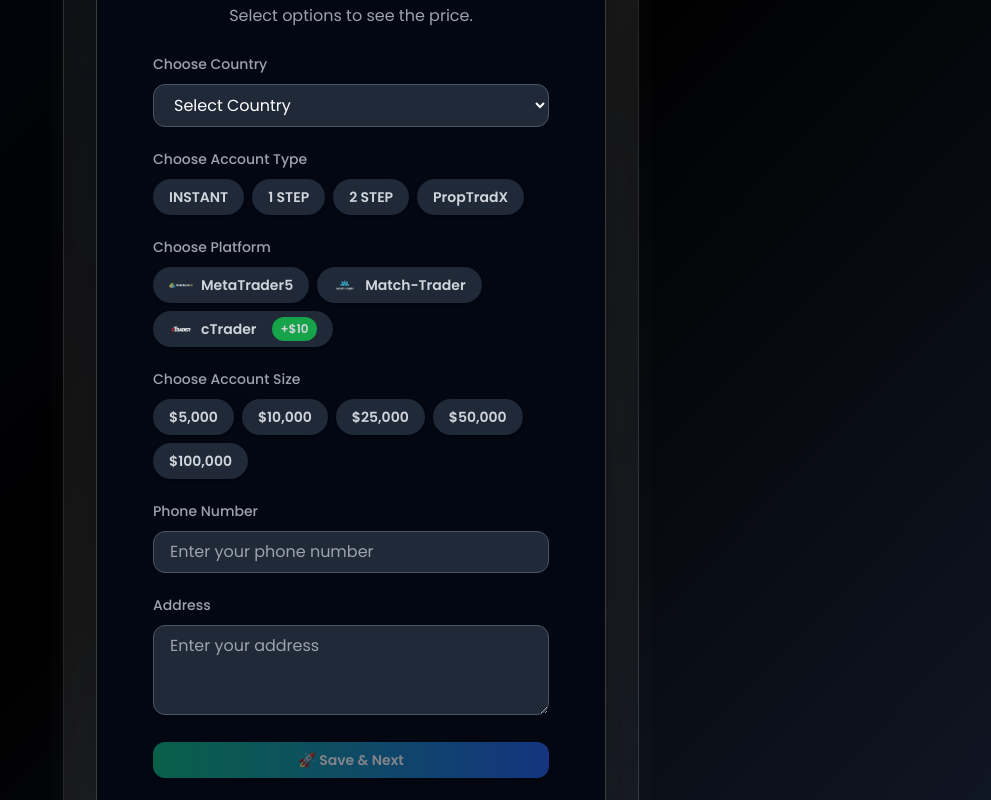
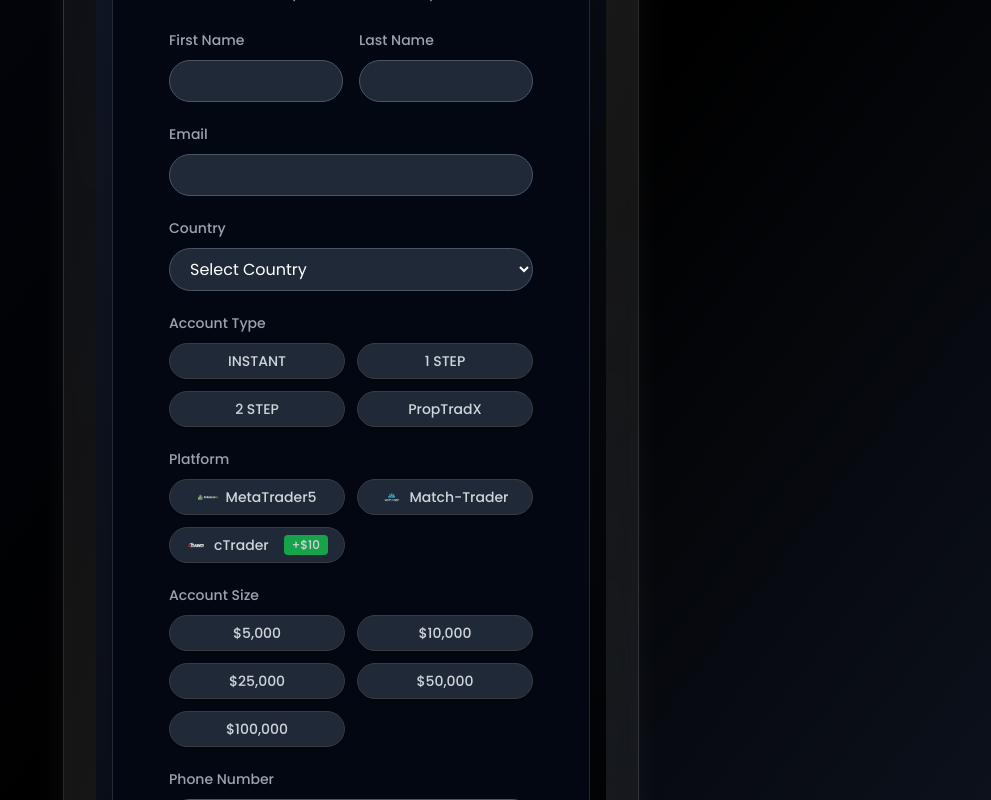
Before and after one commit to Praxxav/PropTradx, a Next.js app: page /Challenge-Form in a window 1280 px wide. Shown: the part 360-1160 px from the top of the page, without its empty margins (289-1280 px from the left). Built offline with nearby package versions, Linux system fonts and the light colour scheme.

Commit message:
minor errors

```diff
--- a/package.json
+++ b/package.json
@@ -38,8 +38,9 @@
     "dotenv": "^16.4.7",
     "express": "^4.21.2",
     "framer-motion": "^12.11.0",
+    "js-cookie": "^3.0.5",
     "lucide-react": "^0.475.0",
-    "next": "15.1.6",
+    "next": "^15.3.2",
     "next-auth": "^4.24.11",
     "next-themes": "^0.4.6",
     "razorpay": "^2.9.5",
--- a/src/app/Challenge-Form/page.tsx
+++ b/src/app/Challenge-Form/page.tsx
@@ -1,4 +1,5 @@
 "use client";
+
 import React, { useState } from "react";
 import ConfigureForm from "@/components/ConfigureForm";
 import VerifyForm from "@/components/VerifyForm";
@@ -10,12 +11,12 @@
 
   const handleNext = () => {
     if (currentStep < 3) {
-      setCurrentStep(currentStep + 1);
+      setCurrentStep((prev) => prev + 1);
     }
   };
 
   return (
-    <div className="min-h-screen border-white bg-gradient-to-br from-gray-950 via-black to-gray-900 flex flex-col justify-start items-center py-20 px-4">
+    <div className="min-h-screen bg-gradient-to-br from-gray-950 via-black to-gray-900 flex flex-col items-center py-20 px-4">
       {/* Progress Bar */}
       <motion.div
         initial={{ opacity: 0, y: -10 }}
@@ -51,7 +52,7 @@
               exit={{ opacity: 0, x: 20 }}
               transition={{ duration: 0.4 }}
             >
-              <VerifyForm  />
+              <VerifyForm />
             </motion.div>
           )}
         </AnimatePresence>
--- a/src/app/dashboard/page.tsx
+++ b/src/app/dashboard/page.tsx
@@ -2,7 +2,7 @@
 
 
 import { SectionCards } from "@/components/section-cards"
-import { SiteHeader } from "@/components/site-header"
+import SiteHeader from "@/components/site-header"
 import { SidebarInset, SidebarProvider } from "@/components/ui/sidebar"
 
 export const dynamic = "force-dynamic";
--- a/src/components/ConfigureForm.tsx
+++ b/src/components/ConfigureForm.tsx
@@ -21,6 +21,9 @@
 export default function ConfigureForm({ onNext }: ConfigureFormProps) {
   const [data, setData] = useState<Data | null>(null);
   const [form, setForm] = useState({
+    firstName: "",
+    lastName: "",
+    email: "",
     country: "",
     accountType: "",
     platform: "",
@@ -28,11 +31,12 @@
     phoneNumber: "",
     address: "",
     price: "",
+    termsAccepted: false,
   });
   const [price, setPrice] = useState<number | null>(null);
 
-  const handleNext  = async () => {
-    const formWithPrice = { ...form, price: price ?? 0, address: form.address ?? "" };
+  const handleNext = async () => {
+    const formWithPrice = { ...form, price: price ?? 0 };
     localStorage.setItem("formData", JSON.stringify(formWithPrice));
     try {
       await fetch("/api/users", {
@@ -44,7 +48,7 @@
         body: JSON.stringify(formWithPrice),
       });
     } catch (error) {
-        console.error("Error saving form data", error);
+      console.error("Error saving form data", error);
     }
     onNext();
   };
@@ -77,26 +81,56 @@
       initial={{ opacity: 0, y: 20 }}
       animate={{ opacity: 1, y: 0 }}
       transition={{ duration: 0.6, ease: "easeOut" }}
-      className="flex justify-center items-center min-h-screen pt-16 bg-gradient-to-br from-gray-900 to-black"
+      className="flex justify-center items-start min-h-screen py-10 px-4 bg-gradient-to-br from-gray-900 to-black"
     >
-      <Card className="w-full max-w-xl p-8 text-white shadow-2xl rounded-3xl bg-gray-950">
+      <Card className="w-full max-w-3xl p-6 sm:p-8 text-white shadow-2xl rounded-lg bg-gray-950 border border-gray-800">
         <CardHeader>
           <CardTitle className="text-center text-3xl font-bold mb-4 text-white">
             Configure Your Account
           </CardTitle>
-          <p className="text-gray-400 text-center mb-6">
-            Select options to see the price.
-          </p>
+          <p className="text-gray-400 text-center mb-6">Select options to see the price.</p>
         </CardHeader>
 
         <CardContent className="flex flex-col space-y-5">
+          {/* Personal Info */}
+          <div className="grid grid-cols-1 sm:grid-cols-2 gap-4">
+            <div className="space-y-2">
+              <Label className="text-gray-400">First Name</Label>
+              <input
+                type="text"
+                value={form.firstName}
+                onChange={(e) => setForm({ ...form, firstName: e.target.value })}
+                className="w-full border border-gray-600 rounded-md px-4 py-2 bg-gray-800 text-white"
+              />
+            </div>
+            <div className="space-y-2">
+              <Label className="text-gray-400">Last Name</Label>
+              <input
+                type="text"
+                value={form.lastName}
+                onChange={(e) => setForm({ ...form, lastName: e.target.value })}
+                className="w-full border border-gray-600 rounded-md px-4 py-2 bg-gray-800 text-white"
+              />
+            </div>
+          </div>
+
+          <div className="space-y-2">
+            <Label className="text-gray-400">Email</Label>
+            <input
+              type="email"
+              value={form.email}
+              onChange={(e) => setForm({ ...form, email: e.target.value })}
+              className="w-full border border-gray-600 rounded-md px-4 py-2 bg-gray-800 text-white"
+            />
+          </div>
+
           {/* Country Selection */}
           <div className="space-y-2">
-            <Label className="text-gray-400">Choose Country</Label>
+            <Label className="text-gray-400">Country</Label>
             <select
               value={form.country}
               onChange={(e) => setForm({ ...form, country: e.target.value })}
-              className="w-full border border-gray-600 rounded-xl px-4 py-2 bg-gray-800 text-white placeholder-gray-400 focus:outline-none focus:ring-2 focus:ring-blue-500 transition-all duration-300"
+              className="w-full border border-gray-600 rounded-md px-4 py-2 bg-gray-800 text-white"
             >
               <option value="">Select Country</option>
               {data.countries.map((c) => (
@@ -109,15 +143,16 @@
 
           {/* Account Type */}
           <div className="space-y-2">
-            <Label className="text-gray-400">Choose Account Type</Label>
-            <div className="flex flex-wrap gap-2">
+            <Label className="text-gray-400">Account Type</Label>
+            <div className="grid grid-cols-2 gap-3">
               {data.accountTypes.map((a) => (
                 <Button
                   key={a.type}
+                  variant="outline"
                   onClick={() => setForm({ ...form, accountType: a.type })}
-                  className={`px-4 py-2 rounded-full font-semibold transition-all duration-300 transform ${
+                  className={`w-full rounded-md ${
                     form.accountType === a.type
-                      ? "bg-gradient-to-r from-blue-500 to-indigo-600 text-white scale-105 shadow-lg"
+                      ? "bg-blue-600 text-white border-blue-600"
                       : "bg-gray-800 text-gray-300 hover:bg-gray-700"
                   }`}
                 >
@@ -129,28 +164,23 @@
 
           {/* Platform */}
           <div className="space-y-2">
-            <Label className="text-gray-400">Choose Platform</Label>
-            <div className="flex flex-wrap gap-2">
+            <Label className="text-gray-400">Platform</Label>
+            <div className="grid grid-cols-2 gap-3">
               {data.platforms.map((p) => (
                 <Button
                   key={p.name}
+                  variant="outline"
                   onClick={() => setForm({ ...form, platform: p.name })}
-                  className={`flex items-center gap-2 px-4 py-2 rounded-full font-semibold transition-all duration-300 transform ${
+                  className={`w-full flex items-center gap-2 rounded-md ${
                     form.platform === p.name
-                      ? "bg-gradient-to-r from-purple-500 to-pink-500 text-white scale-105 shadow-lg"
+                      ? "bg-pink-600 text-white border-pink-600"
                       : "bg-gray-800 text-gray-300 hover:bg-gray-700"
                   }`}
                 >
-                  <Image
-                    src={p.logo}
-                    alt={p.name}
-                    width={24}
-                    height={24}
-                    className="rounded"
-                  />
+                  <Image src={p.logo} alt={p.name} width={20} height={20} />
                   {p.name}
                   {p.extraFee > 0 && (
-                    <span className="ml-2 bg-green-600 text-xs px-2 py-1 rounded-full">
+                    <span className="ml-auto text-xs bg-green-600 px-2 py-0.5 rounded">
                       +${p.extraFee}
                     </span>
                   )}
@@ -161,15 +191,16 @@
 
           {/* Account Size */}
           <div className="space-y-2">
-            <Label className="text-gray-400">Choose Account Size</Label>
-            <div className="flex flex-wrap gap-2">
+            <Label className="text-gray-400">Account Size</Label>
+            <div className="grid grid-cols-2 gap-3">
               {data.accountSizes.map((s) => (
                 <Button
                   key={s.size}
+                  variant="outline"
                   onClick={() => setForm({ ...form, accountSize: s.size })}
-                  className={`px-4 py-2 rounded-full font-semibold transition-all duration-300 transform ${
+                  className={`w-full rounded-md ${
                     form.accountSize === s.size
-                      ? "bg-gradient-to-r from-green-500 to-teal-500 text-white scale-105 shadow-lg"
+                      ? "bg-green-600 text-white border-green-600"
                       : "bg-gray-800 text-gray-300 hover:bg-gray-700"
                   }`}
                 >
@@ -179,49 +210,62 @@
             </div>
           </div>
 
-          {/* Phone Number */}
+          {/* Phone & Address */}
           <div className="space-y-2">
             <Label className="text-gray-400">Phone Number</Label>
             <input
               type="tel"
-              placeholder="Enter your phone number"
               value={form.phoneNumber}
               onChange={(e) => setForm({ ...form, phoneNumber: e.target.value })}
-              className="w-full border border-gray-600 rounded-xl px-4 py-2 bg-gray-800 text-white placeholder-gray-400 focus:outline-none focus:ring-2 focus:ring-blue-500 transition-all duration-300"
+              className="w-full border border-gray-600 rounded-md px-4 py-2 bg-gray-800 text-white"
             />
           </div>
-
-          {/* Address */}
           <div className="space-y-2">
             <Label className="text-gray-400">Address</Label>
             <textarea
-              placeholder="Enter your address"
               value={form.address}
               onChange={(e) => setForm({ ...form, address: e.target.value })}
-              className="w-full border border-gray-600 rounded-xl px-4 py-2 bg-gray-800 text-white placeholder-gray-400 focus:outline-none focus:ring-2 focus:ring-blue-500 transition-all duration-300"
+              className="w-full border border-gray-600 rounded-md px-4 py-2 bg-gray-800 text-white"
               rows={3}
             />
           </div>
 
-          {/* Price Display */}
+          {/* Terms */}
+          <div className="flex items-center space-x-2 text-sm">
+            <input
+              type="checkbox"
+              checked={form.termsAccepted}
+              onChange={(e) => setForm({ ...form, termsAccepted: e.target.checked })}
+              className="accent-blue-500"
+            />
+            <Label className="text-gray-400">
+              I agree to the <a href="#" className="text-blue-400 underline">Terms & Conditions</a>
+            </Label>
+          </div>
+
+          {/* Price */}
           {price !== null && (
-            <div className="mt-6 p-6 bg-gradient-to-r from-gray-800 to-gray-900 text-white rounded-2xl text-center shadow-inner border border-blue-500">
+            <div className="mt-6 p-6 bg-gray-900 text-white rounded-lg text-center border border-blue-500">
               <p className="text-lg text-gray-300">Total Price:</p>
               <p className="text-3xl font-extrabold text-blue-400 animate-pulse">${price}</p>
             </div>
           )}
 
-          {/* Next Button */}
+          {/* Submit */}
           <Button
-            className="w-full mt-6 bg-gradient-to-r from-emerald-500 to-blue-600 text-white font-semibold py-3 rounded-xl shadow-md hover:from-emerald-600 hover:to-blue-700 transition-all duration-300 active:scale-95 disabled:opacity-50"
+            className="w-full mt-6 bg-gradient-to-r from-emerald-500 to-blue-600 text-white font-semibold py-3 rounded-lg hover:from-emerald-600 hover:to-blue-700 transition"
             onClick={handleNext}
             disabled={
+              !form.firstName ||
+              !form.lastName ||
+              !form.email ||
               !form.country ||
               !form.accountType ||
               !form.platform ||
               !form.accountSize ||
               !form.phoneNumber ||
-              !form.address
+              !form.address ||
+              !form.termsAccepted
             }
           >
             🚀 Save & Next
--- /dev/null
+++ b/src/lib/session/getSession.ts
@@ -0,0 +1,5 @@
+// lib/getSession.ts
+import { getServerSession } from "next-auth";
+import { NEXT_AUTH_CONFIG } from "@/app/api/auth/Userauth/auth"; // adjust if your authOptions path is different
+
+export const getAuthSession = () => getServerSession(NEXT_AUTH_CONFIG);
```
Also changed, not shown: src/app/api/auth/Auth.tsx (+10 -10 lines), src/app/api/auth/Userauth/auth.ts (+18 -1 lines), src/components/VerifyForm.tsx (+10 -4 lines), src/components/site-header.tsx (+16 -19 lines), 1 other file (tests, documents, lock files or other folders).
